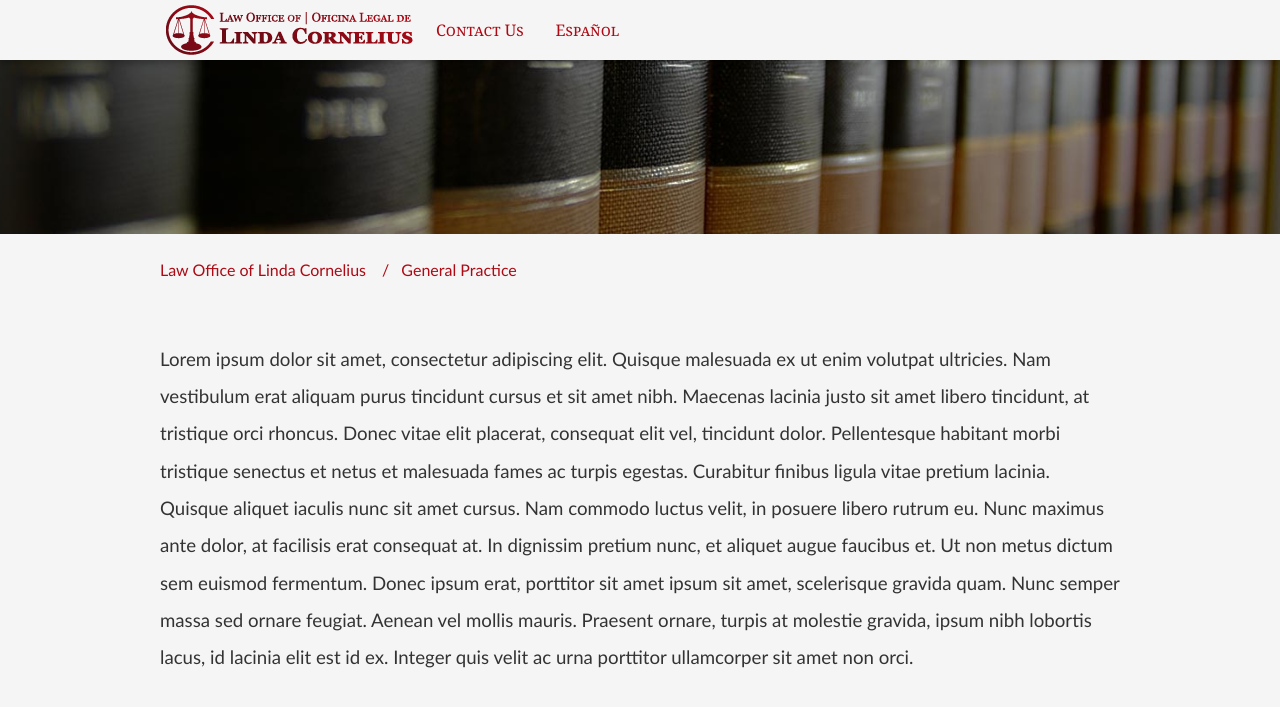
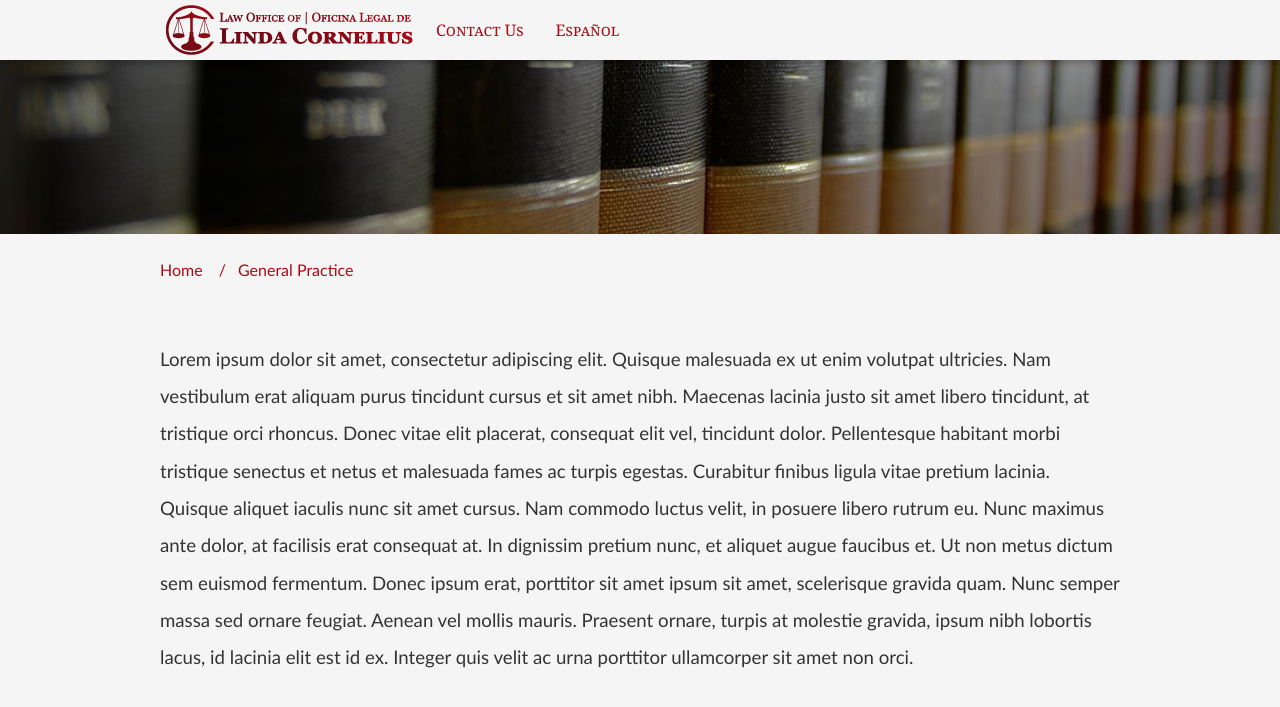
Before and after one commit to edamtoft/cornelius.legal.site, a Jekyll site: the page built from _practice/general.markdown, in a window 1280 px wide and 900 px high, scrolled down 346 px. Shown: the top 707 px of the window. Built offline with Jekyll 4.4.1, drawn with Linux system fonts in a browser that asks for light colours; nearby versions of some CDN libraries.

Commit message:
Shorten Breadcrumbs

```diff
--- a/_data/translations.yml
+++ b/_data/translations.yml
@@ -23,4 +23,4 @@ spanish:
   abstract_text: 'Oficina de la Ley General de Práctica bilingüe en Takoma Park, Maryland.'
   description_text: 'Oficina de la Ley General de Práctica bilingüe en Takoma Park, Maryland. Áreas de práctica incluyen inmigración, derecho familty, problemas con el arrendador, y las necesidades legales generales'
   contactUs: Contáctenos
-  home: Home
+  home: Inicio
--- a/_layouts/page-root.html
+++ b/_layouts/page-root.html
@@ -9,7 +9,7 @@ layout: root
 {% endif %}
 <main class="main">
   <nav class="breadcrumbs container">
-    <a href="/" itemscope itemtype="http://data-vocabulary.org/Breadcrumb" itemprop="url"><span itemprop="title">{{res.title}}</span></a>
+    <a href="/" itemscope itemtype="http://data-vocabulary.org/Breadcrumb" itemprop="url"><span itemprop="title">{{res.home}}</span></a>
     <a href="{{page.url}}" itemscope itemtype="http://data-vocabulary.org/Breadcrumb" itemprop="url"><span itemprop="title">{{page.title}}</span></a>
   </nav>
 	{{ content }}
```
